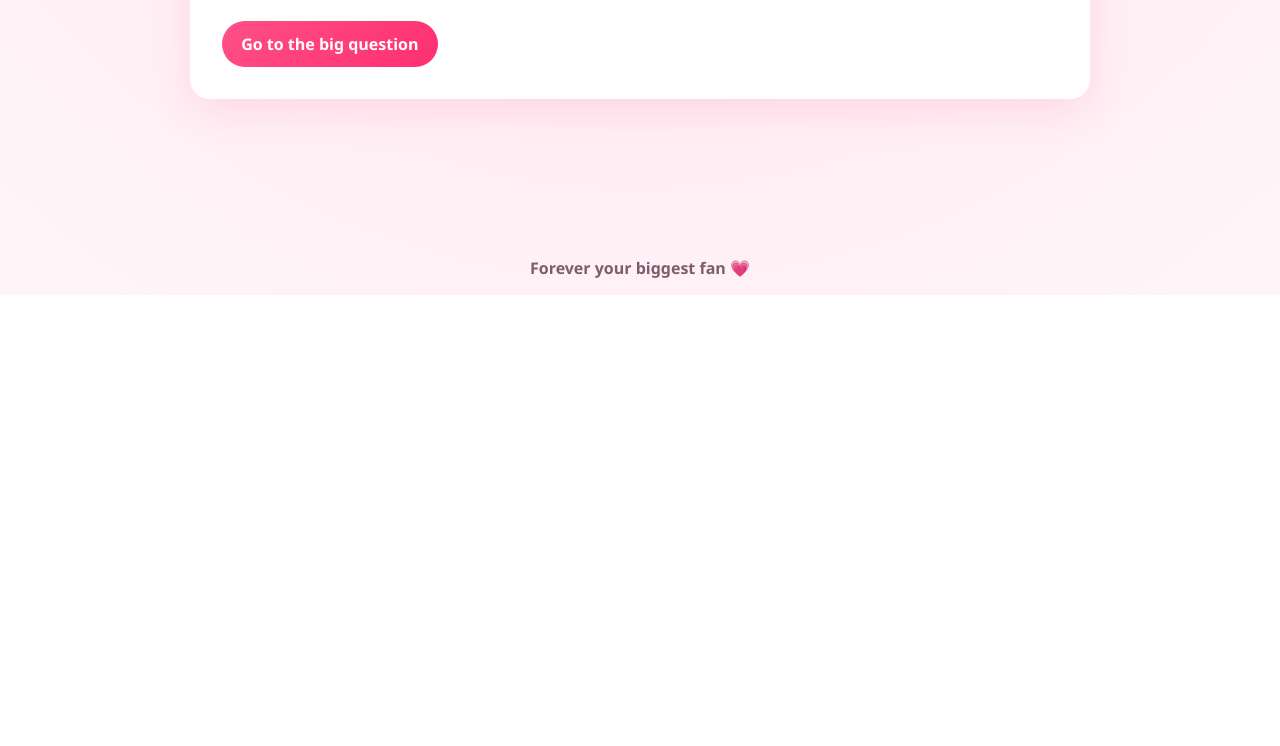
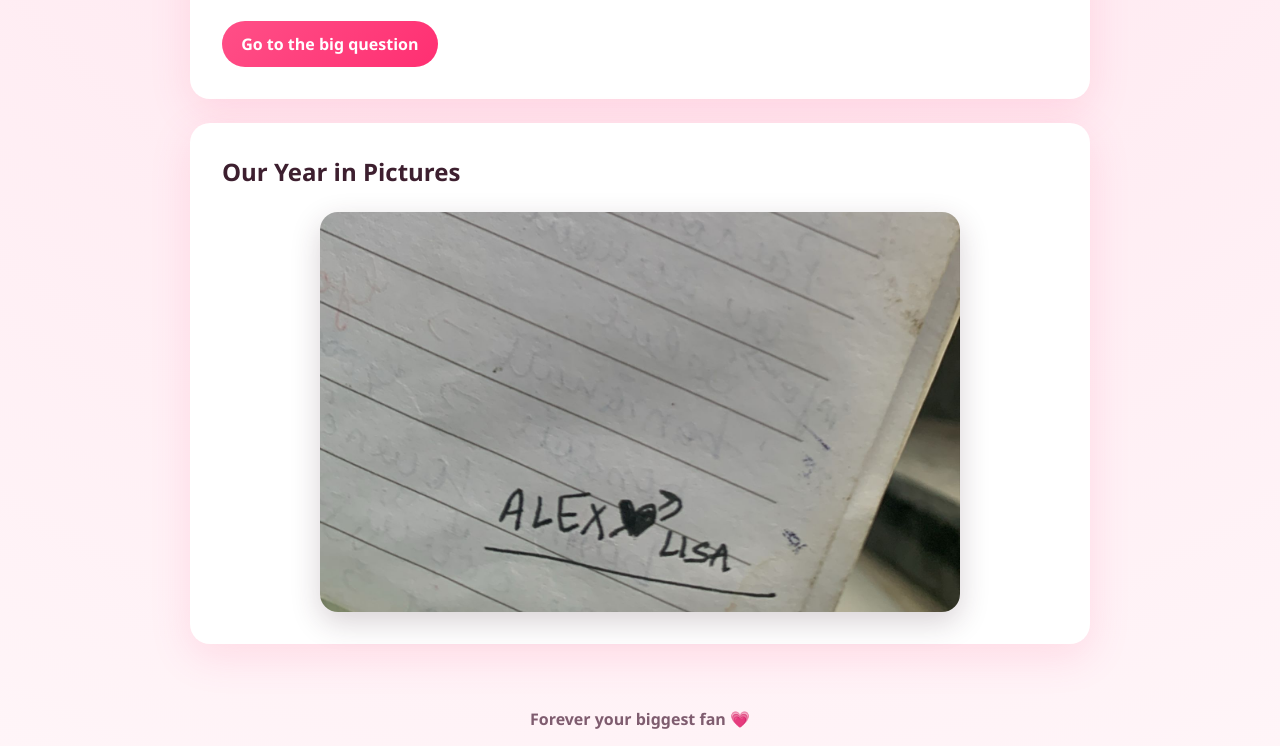
Before and after one commit to alexjoyy/valentines-project, a plain HTML site: page story.html in a window 1280 px wide. Shown: the part 505-1251 px from the top of the page. Before the commit the page ends 800 px from the top, so only its background shows below. Drawn offline with Linux system fonts and the light colour scheme.

Commit message:
Include all repository photos and GIF in slideshows

```diff
--- a/script.js
+++ b/script.js
@@ -92,3 +92,18 @@
     response.textContent = "Hmm... let's pretend you clicked yes 😄";
   });
 }
+
+const slideshows = document.querySelectorAll("[data-slideshow]");
+
+slideshows.forEach((slideshow) => {
+  const slides = slideshow.querySelectorAll(".slideshow-image");
+  if (slides.length <= 1) return;
+
+  let currentIndex = 0;
+
+  setInterval(() => {
+    slides[currentIndex].classList.remove("is-active");
+    currentIndex = (currentIndex + 1) % slides.length;
+    slides[currentIndex].classList.add("is-active");
+  }, 3000);
+});
--- a/story.html
+++ b/story.html
@@ -53,6 +53,30 @@
         </div>
         <a class="btn" href="question.html">Go to the big question</a>
       </section>
+
+      <section class="card">
+        <h2>Our Year in Pictures</h2>
+        <div class="slideshow" data-slideshow>
+          <img class="slideshow-image is-active" src="images/1.JPG" alt="Our memory 1" />
+          <img class="slideshow-image" src="images/2.JPG" alt="Our memory 2" />
+          <img class="slideshow-image" src="images/3.PNG" alt="Our memory 3" />
+          <img class="slideshow-image" src="images/4.GIF" alt="Our memory 4" />
+          <img class="slideshow-image" src="images/5.JPG" alt="Our memory 5" />
+          <img class="slideshow-image" src="images/6.JPG" alt="Our memory 6" />
+          <img class="slideshow-image" src="images/7.PNG" alt="Our memory 7" />
+          <img class="slideshow-image" src="images/8.PNG" alt="Our memory 8" />
+          <img class="slideshow-image" src="images/9.PNG" alt="Our memory 9" />
+          <img class="slideshow-image" src="images/10.JPG" alt="Our memory 10" />
+          <img class="slideshow-image" src="images/11.JPG" alt="Our memory 11" />
+          <img class="slideshow-image" src="images/12.JPG" alt="Our memory 12" />
+          <img class="slideshow-image" src="images/13.JPG" alt="Our memory 13" />
+          <img class="slideshow-image" src="images/14.JPG" alt="Our memory 14" />
+          <img class="slideshow-image" src="images/15.JPG" alt="Our memory 15" />
+          <img class="slideshow-image" src="images/16.PNG" alt="Our memory 16" />
+          <img class="slideshow-image" src="images/17.JPG" alt="Our memory 17" />
+          <img class="slideshow-image" src="images/19.JPG" alt="Our memory 18" />
+        </div>
+      </section>
     </main>
 
     <footer class="site-footer">Forever your biggest fan 💗</footer>
--- a/styles.css
+++ b/styles.css
@@ -155,3 +155,26 @@
     padding: 1.25rem;
   }
 }
+
+.slideshow {
+  position: relative;
+  width: min(100%, 640px);
+  aspect-ratio: 16 / 10;
+  margin: 1.5rem auto 0;
+}
+
+.slideshow-image {
+  position: absolute;
+  inset: 0;
+  width: 100%;
+  height: 100%;
+  object-fit: cover;
+  border-radius: 18px;
+  box-shadow: 0 10px 30px rgba(61, 31, 47, 0.2);
+  opacity: 0;
+  transition: opacity 900ms ease;
+}
+
+.slideshow-image.is-active {
+  opacity: 1;
+}
```
Also changed, not shown: index.html (+24 -0 lines).
